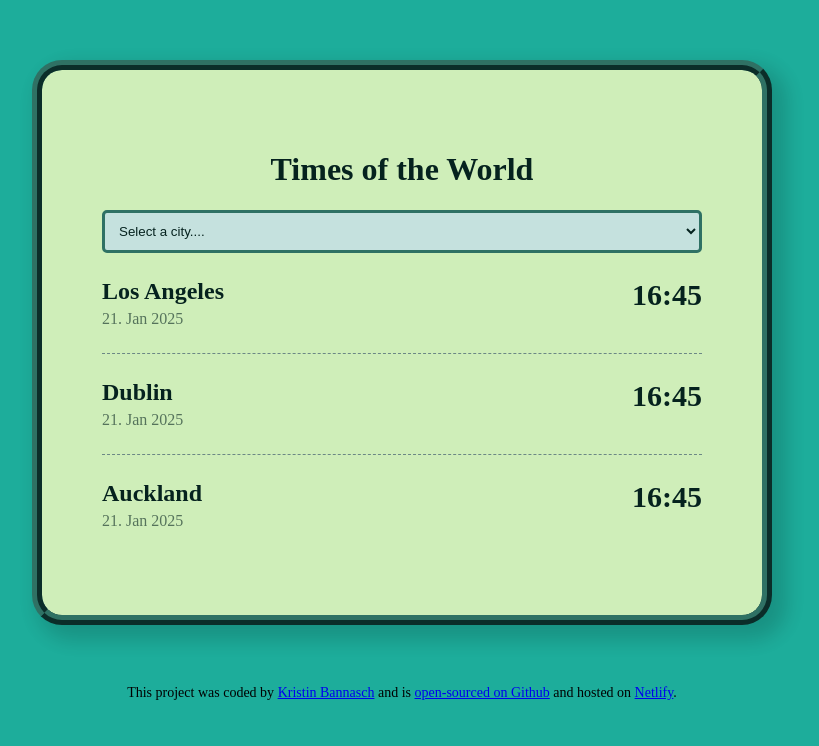
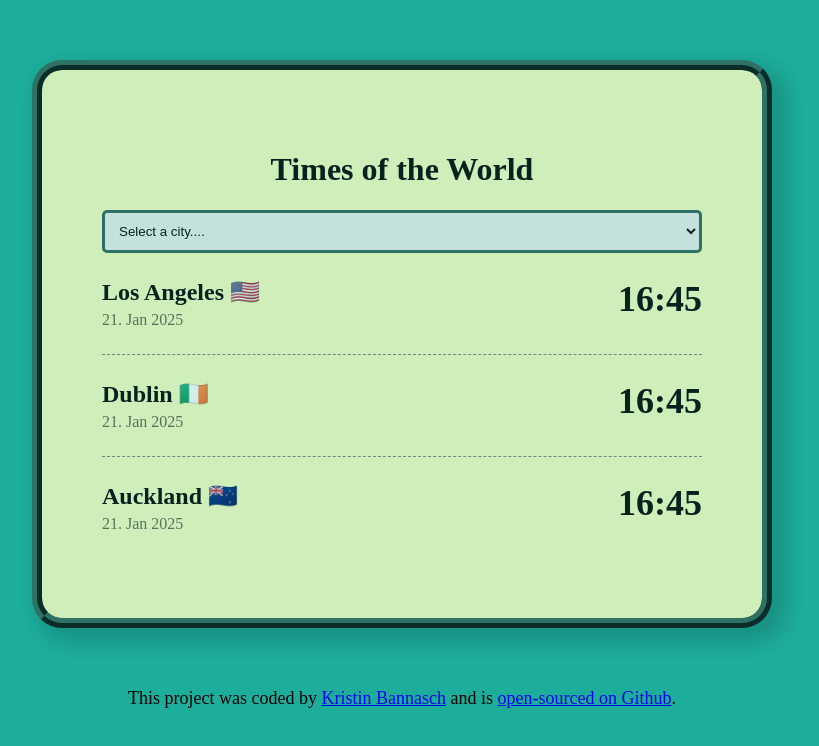
Before and after one commit to kristban/Plus-Add-On-Timezones, a plain HTML site: page index.html in a window 1280 px wide. Shown: the whole page, without its empty margins (238-1057 px from the left). Drawn offline with Linux system fonts and the light colour scheme.

Commit message:
updated content in HTML

```diff
--- a/index.html
+++ b/index.html
@@ -19,14 +19,14 @@
 
       <div class="city">
         <div>
-        <h2>Los Angeles</h2>
+        <h2>Los Angeles 🇺🇸</h2>
         <div class="date">21. Jan 2025</div>
         </div>
         <div class="time">16:45</div>
       </div>
       <div class="city">
         <div>
-        <h2>Dublin</h2>
+        <h2>Dublin 🇮🇪</h2>
         <div class="date">21. Jan 2025</div>
         </div>
         <div class="time">16:45</div>
@@ -34,7 +34,7 @@
 
     <div class="city">
         <div>
-        <h2>Auckland</h2>
+        <h2>Auckland 🇳🇿</h2>
         <div class="date">21. Jan 2025</div>
         </div>
         <div class="time">16:45</div>
@@ -50,10 +50,6 @@
         href="https://github.com/kristban/Plus-Add-On-Timezones"
         target="_blank"
         >open-sourced on Github</a
-      >
-      and hosted on
-      <a href="https://plus-add-on-world-clock.netlify.app/" target="_blank"
-        >Netlify</a
       >.
     </footer>
     <script src="src/index.js"></script>
--- a/src/style.css
+++ b/src/style.css
@@ -42,7 +42,7 @@ h2 {
 }
 
 .time {
-  font-size: 30px;
+  font-size: 36px;
   font-weight: bold;
 }
 
@@ -52,5 +52,5 @@ h2 {
 
 footer {
   text-align: center;
-  font-size: 14px;
+  font-size: 18px;
 }
```
